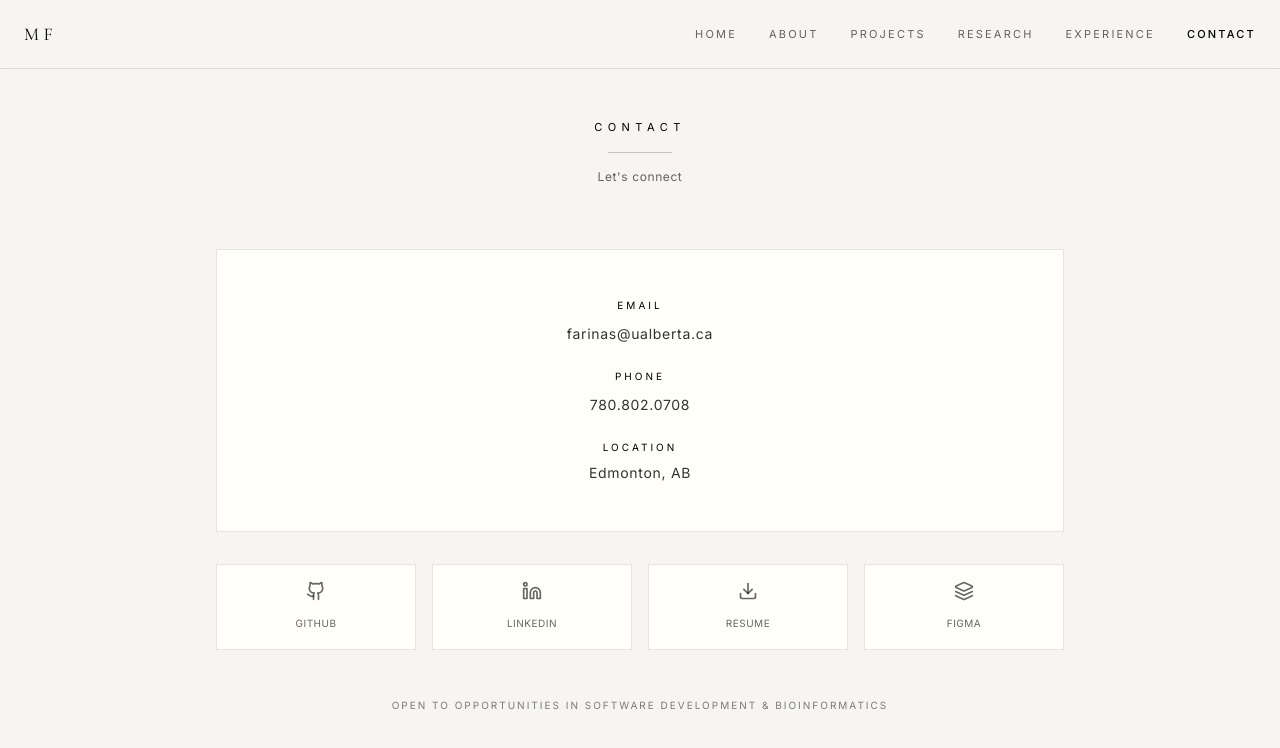
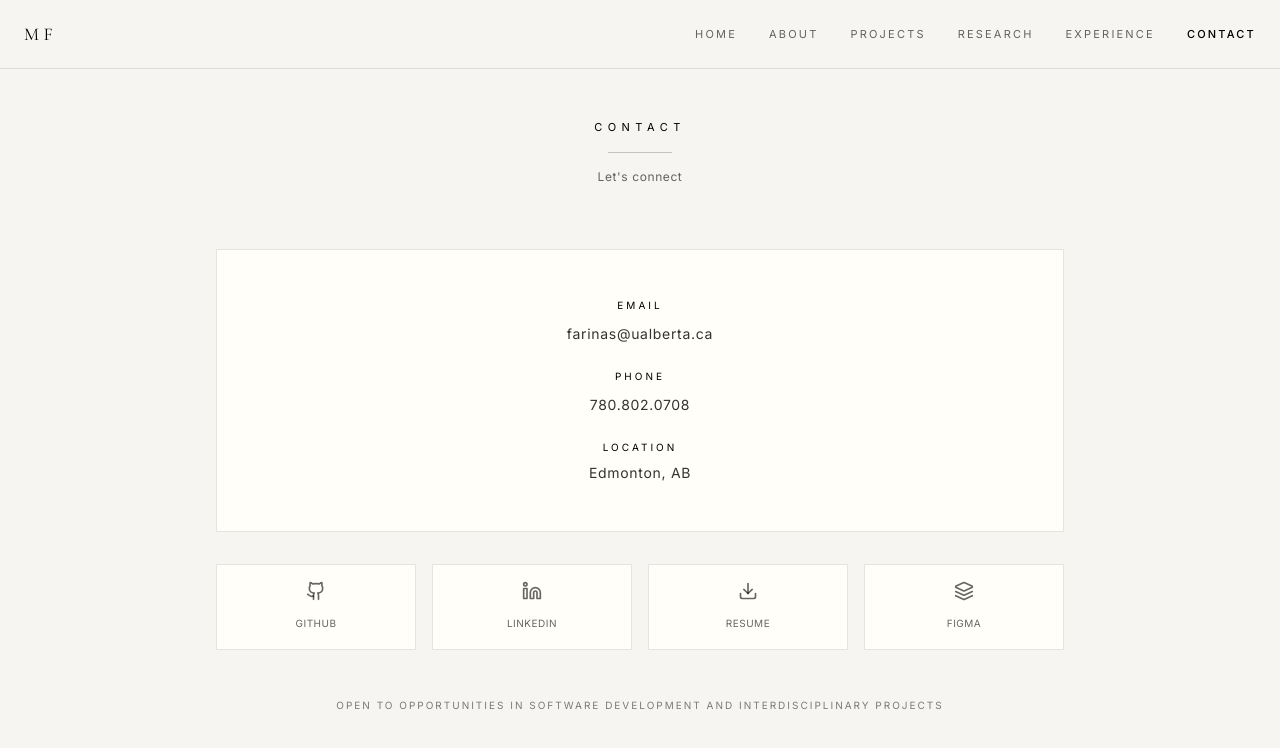
Before and after one commit to MVFarinas/Personal-Site, a Next.js app: page / in a window 1280 px wide. Both pictures are taken after a click on the button "CONTACT". Shown: the top 748 px of the page. Built offline with nearby package versions, Linux system fonts and the light colour scheme.

Commit message:
Updated text

```diff
--- a/app/page.js
+++ b/app/page.js
@@ -274,13 +274,13 @@ const PortfolioWebsite = () => {
               </h3>
               <div className="space-y-4">
                 <p className="text-black/85 text-sm leading-relaxed font-light">
-                  I’m Mark Farinas, a Computer Science student at MacEwan University with a background in Immunology from the University of Alberta.
+                  My name is Mark Farinas, a Computer Science student at MacEwan University with a background in Immunology from the University of Alberta.
                   Before moving into software, I worked with complex biological systems, data, and research pipelines to tackle real-world health challenges.
                   These experiences have shaped my analytical thinking and problem-solving skills, which I now apply to software development.
                 </p>
                 <p className="text-black/85 text-sm leading-relaxed font-light">
-                  From studying T-cells and antibodies to working on COVID-19 research to building software projects, my path hasn't been linear.
-                  However, it has always been deeply technical. I'm interested in building systems that sit at the intersection of science, data, and software.
+                  From studying T-cells and antibodies to working on COVID-19 research to building software projects, my path has been anything but linear.
+                  However, it has always been deeply technical. I am interested in building systems that sit at the intersection of science, data, and software.
                 </p>
               </div>
             </div>
@@ -901,7 +901,7 @@ const PortfolioWebsite = () => {
         {/* Bottom Text */}
         <div className="text-center mt-12">
           <p className="text-black/50 text-[10px] tracking-[0.2em] uppercase">
-            Open to opportunities in software development & bioinformatics
+            Open to opportunities in software development and interdisciplinary projects
           </p>
         </div>
       </div>
--- a/package.json
+++ b/package.json
@@ -10,7 +10,7 @@
   },
   "dependencies": {
     "lucide-react": "^0.309.0",
-    "next": "^14.2.5",
+    "next": "14.2.5",
     "react": "^18.2.0",
     "react-dom": "^18.2.0"
   },
```
Also changed, not shown: 1 other file (tests, documents, lock files or other folders).
